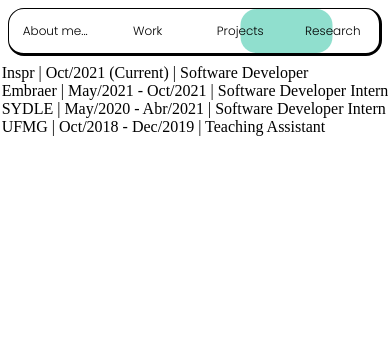
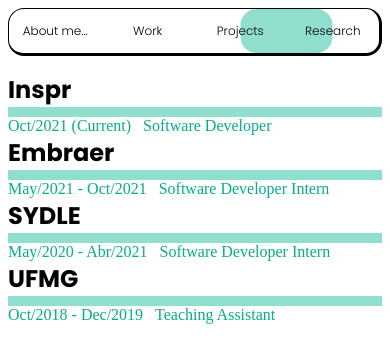
Before and after one commit to MatheusBonavite/Home-Page, a website: page html/index.html in a window 390 px wide. Both pictures are taken after a click on the button "Work". Drawn offline with nearby package versions, Linux system fonts and the light colour scheme.

Commit message:
styling list of companies

```diff
--- a/css/style.css
+++ b/css/style.css
@@ -10,12 +10,16 @@
 	--darker-principal-color: #05ad88;
 }
 
-a {
+a, .date, .job-title {
 	color: var(--darker-principal-color);
 	text-decoration: none;
 }
 
-a:hover{
+.date, .job-title {
+	cursor: default;
+}
+
+a:hover, .date:hover, .job-title:hover {
 	animation-name: border-link-thickness;
 	animation-duration: 0.2s;
 	animation-timing-function: linear;
@@ -44,14 +48,14 @@
 	flex-direction: column;
 }
 
-h1{
+h1, h2{
 	font-family: 'Poppins';
 	margin: 0;
 	display: flex;
 	flex-direction: column;
 }
 
-h1::after {
+h1::after, h2::after {
 	width: 15em;
 	height: 10px;
 	background-color: var(--principal-color);
@@ -59,13 +63,13 @@
 }
 
 @media only screen and (max-width: 350px){
-	h1 {
+	h1, h2 {
 		font-size: 1.5em;
 	}
 }
 
 @media only screen and (max-width: 1250px){
-	h1::after{
+	h1::after, h2::after{
 		width: 100%;
 	}
 }
@@ -173,6 +177,12 @@
 	grid-template-rows: repeat(1, 1fr);
 }
 
+.companies-list {
+	width: 75%;
+	height: 30em;
+	margin-top: 3em;
+}
+
 @media only screen and (max-width: 350px){
 	.about-me-grid {
 		height: 32em;
@@ -234,7 +244,7 @@
 
 
 @media only screen and (max-width: 800px){
-	.about-me-grid, .slide-bar, .where-to-find {
+	.about-me-grid, .slide-bar, .where-to-find, .companies-list {
 		width: calc(100% - 1em);
 		margin: 0.5em 0.5em;
 	}
--- a/html/index.html
+++ b/html/index.html
@@ -56,8 +56,9 @@
 
     <script id="work" type="text/x-template">
         <div class="companies-list">
-            <div v-for="(company, index) in companies">
-                {{company.name}} | {{company.date}} | {{company.title}}
+            <div v-for="(company, index) in companies" class="company">
+                <h2 class="company-name">{{company.name}}</h2>
+                <span class="date">{{company.date}}</span> <span class="job-title" style="margin-left: 0.5em;">{{company.title}}</span>
             </div>
         </div>
     </script>
```
